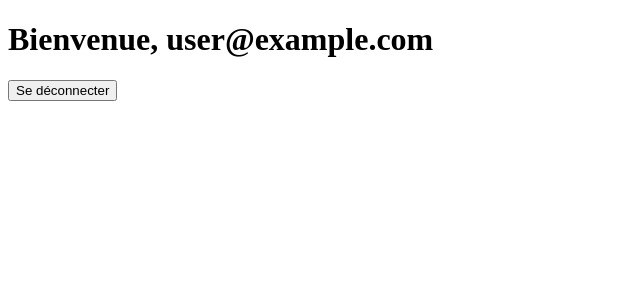
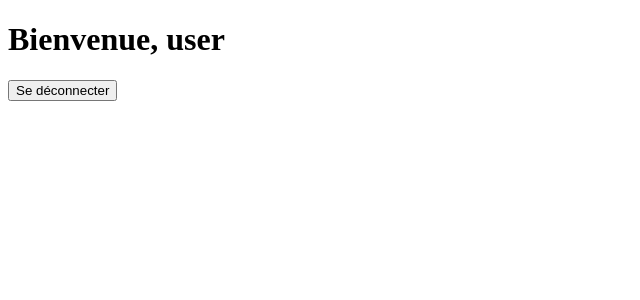
Before and after one commit to lletierce/crazee-burger2-admin, a React (Vite) app: page /dashboard in a window 1280 px wide. Shown: the top 300 px of the page, without its empty margins (0-640 px from the left). Built offline with nearby package versions, Linux system fonts and the light colour scheme; no server answers; sample sign-in values are in the browser's storage.

Commit message:
♻️ Redirection to private dashboard after successful login

```diff
--- a/src/components/AuthForm.tsx
+++ b/src/components/AuthForm.tsx
@@ -1,43 +1,39 @@
 import { useState } from "react";
 import { useNavigate } from "react-router-dom";
-import { login, register } from "../api/authService";
+import { login } from "../api/authService";
+import { LOGIN_FAILURE_MESSAGE } from "../enums/auth";
 
 export default function AuthForm() {
-   const navigate = useNavigate();
-  const [isLogin, setIsLogin] = useState(true);
+  const navigate = useNavigate();
   const [email, setEmail] = useState('');
   const [password, setPassword] = useState('');
   const [error, setError] = useState('');
 
-   const handleSubmit = async (e: React.FormEvent) => {
+  const handleSubmit = async (e: React.FormEvent) => {
     e.preventDefault();
+
+    if (email != import.meta.env.VITE_EMAIL_ADM) {
+      setError(LOGIN_FAILURE_MESSAGE)
+      return
+    }
+
     try {
-      if (isLogin) {
-        await login(email, password);
-      } else {
-        await register(email, password);
-      }
+      await login(email, password);
       setError('');
       navigate('/dashboard'); // redirection
     } catch (err: any) {
-      setError(err.message);
+      // setError(err.message);
+      setError(LOGIN_FAILURE_MESSAGE);
     }
   };
 
   return (
     <form onSubmit={handleSubmit}>
-      <h2>{isLogin ? 'Connexion' : 'Inscription'}</h2>
+      <h2>Connexion</h2>
       <input type="email" value={email} onChange={(e) => setEmail(e.target.value)} required placeholder="Email" />
       <input type="password" value={password} onChange={(e) => setPassword(e.target.value)} required placeholder="Mot de passe" />
       {error && <p>{error}</p>}
-      <button type="submit">
-        {isLogin ? 'Se connecter' : 'S’inscrire'}
-      </button>
-      <p
-        onClick={() => setIsLogin(!isLogin)}
-      >
-        {isLogin ? "Créer un compte" : "Déjà un compte ? Se connecter"}
-      </p>
+      <button type="submit">Se connecter</button>
     </form>
   )
 }
--- a/src/components/Dashboard.tsx
+++ b/src/components/Dashboard.tsx
@@ -1,12 +1,15 @@
 import { logout } from "../api/authService";
 import { useAuth } from "../context/AuthContext";
+import { getUsernameFromEmail } from "../utils/string";
 
 export default function Dashboard() {
     const { user } = useAuth();
+    const userName = getUsernameFromEmail(user?.email)
+
 
     return (
         <div>
-            <h1>Bienvenue, {user?.email}</h1>
+            <h1>Bienvenue, {userName}</h1>
             <button onClick={logout}>
                 Se déconnecter
             </button>
--- /dev/null
+++ b/src/enums/auth.ts
@@ -0,0 +1 @@
+export const LOGIN_FAILURE_MESSAGE = "Compte ou mot de passe incorrect"
--- /dev/null
+++ b/src/utils/string.ts
@@ -0,0 +1,10 @@
+export function getUsernameFromEmail(email: string | null | undefined): string {
+    if (!email) {
+        throw new Error('Email invalide');
+    }
+
+    if (!email.includes('@')) {
+        throw new Error('Email invalide');
+    }
+    return email.split('@')[0];
+}
```
